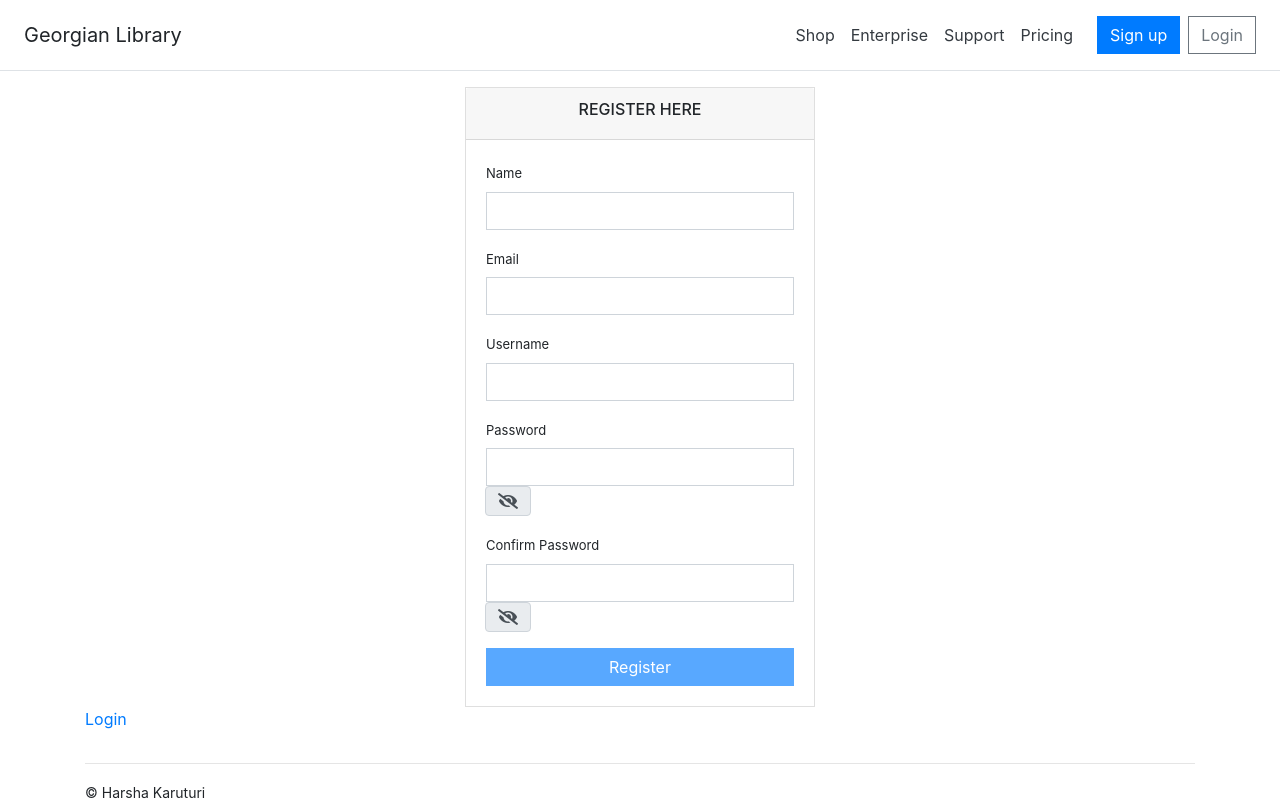
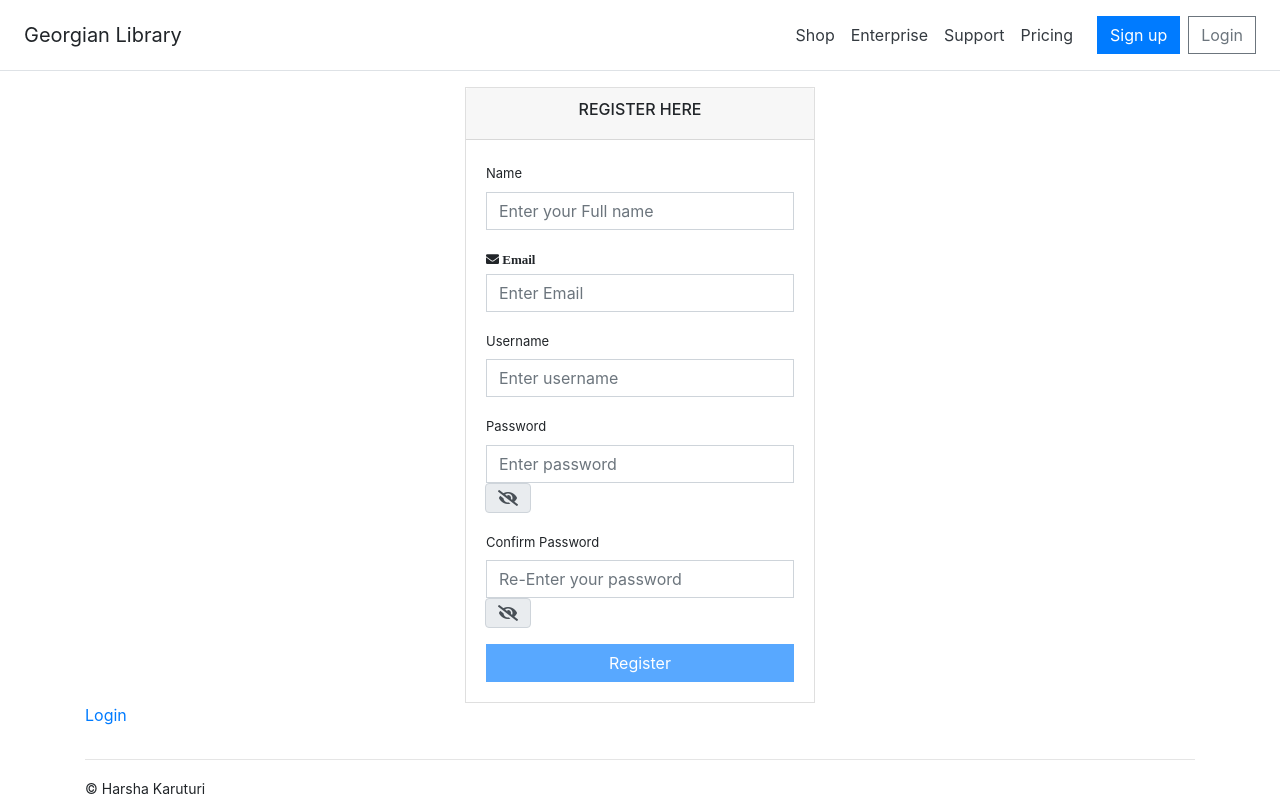
Before and after one commit to sharsha2/shopping-cart, an Angular app: page /register in a window 1280 px wide. Built offline with nearby package versions, Linux system fonts and the light colour scheme.

Commit message:
bug fix. register.component.html

```diff
--- a/src/app/components/register/register.component.html
+++ b/src/app/components/register/register.component.html
@@ -11,6 +11,7 @@
             <label for="name">Name</label>
             <input id="name"
                    class="form-control"
+                   placeholder="Enter your Full name"
                    [ngClass]="{'is-invalid': registerForm.get('name').touched
                    && registerForm.get('name').invalid }"
                    formControlName="name"/>
@@ -18,13 +19,15 @@
           </div>
 
           <div class="form-group">
-            <label for="email">Email</label>
+            <label for="email" class="fa fa-envelope" aria-hidden="true"> Email</label>
             <input type="email"
                    id="email"
                    class="form-control"
+                   placeholder="Enter Email"
                    [ngClass]="{'is-invalid': registerForm.get('email').touched
                    && registerForm.get('email').invalid }"
                    formControlName="email"/>
+            <i></i>
             <span class="invalid-feedback">
               <span *ngIf="registerForm.get('email').hasError('required')">Email can't be blank.</span>
               <span *ngIf="registerForm.get('email').hasError('email')">Email must be valid.</span>
@@ -35,6 +38,7 @@
             <label for="username">Username</label>
             <input id="username"
                    class="form-control"
+                   placeholder="Enter username"
                    [ngClass]="{'is-invalid': registerForm.get('username').touched
                    && registerForm.get('username').invalid }"
                    formControlName="username"/>
@@ -47,6 +51,7 @@
             <input [type]="fieldTextType ? 'text' : 'password'"
                    id="password"
                    class="form-control"
+                   placeholder="Enter password"
                    [ngClass]="{'is-invalid': registerForm.get('password').touched
                    && registerForm.get('password').invalid }"
                    formControlName="password">
@@ -73,6 +78,7 @@
             <input [type]="fieldTextType ? 'text' : 'password'"
                    id="confirmPassword"
                    class="form-control"
+                   placeholder="Re-Enter your password"
                    [ngClass]="{'is-invalid': registerForm.get('confirmPassword').touched
                    && registerForm.get('confirmPassword').invalid }"
                    formControlName="confirmPassword"/>
```
